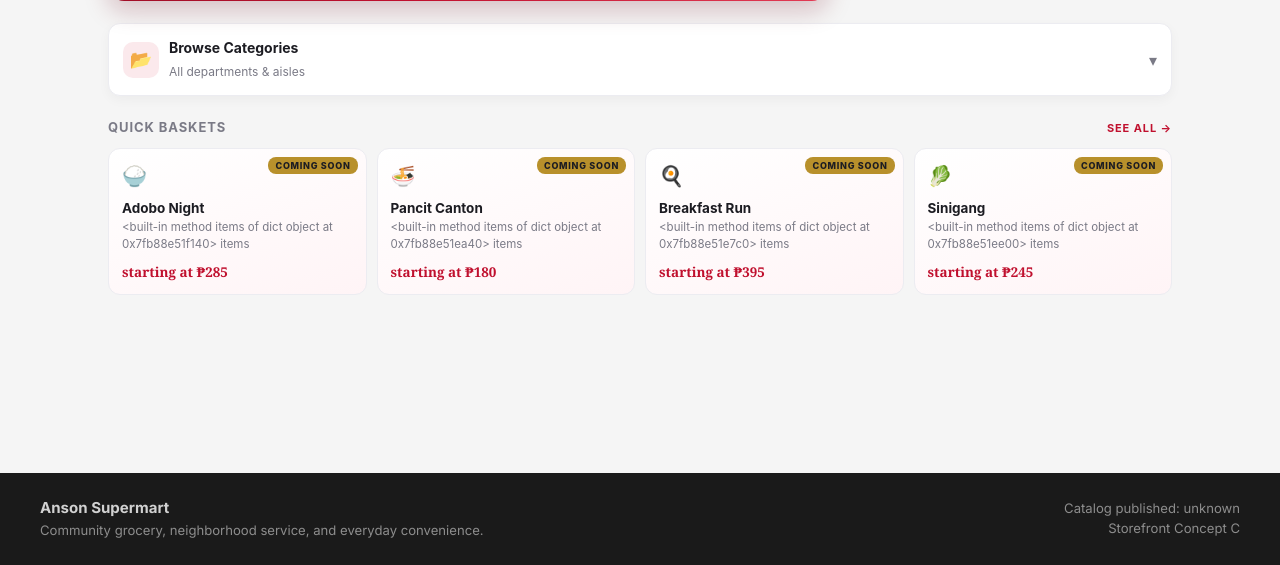
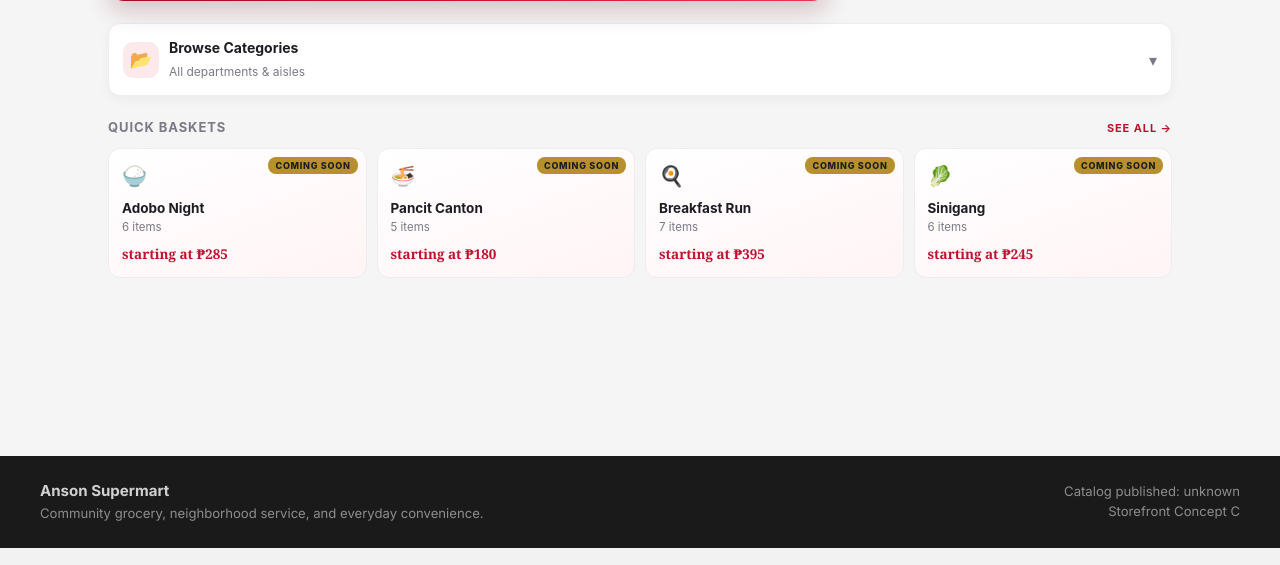
Before and after one commit to axgtan77/anson-catalog-automation, a Flask app: page / in a window 1280 px wide. Shown: the part 501-1066 px from the top of the page. Run offline with Flask 3, Linux system fonts and the light colour scheme; data comes from the database, SQL or seed files in the repository; data that the repository does not hold is empty; parts of the project's set-up code (start-up, migrations or seed data) failed here and were passed over.

Commit message:
Fix Quick Baskets item count (Jinja dict .items method collision)
basket.items resolved to the dict's built-in items() method instead of the
'items' key, rendering '<built-in method items of dict object...>'. Use
subscript access basket['items'].

Co-Authored-By: Claude Opus 4.8 <noreply@anthropic.com>
Claude-Session: https://claude.ai/code/session_0129cChdyLQs4NBWnDtTMAqS

```diff
--- a/Storefront/templates/home.html
+++ b/Storefront/templates/home.html
@@ -407,7 +407,7 @@
         <span class="shop-home-basket-soon">Coming soon</span>
         <div class="shop-home-basket-em">{{ basket.emoji }}</div>
         <div class="shop-home-basket-nm">{{ basket.name }}</div>
-        <div class="shop-home-basket-sub">{{ basket.items }} items</div>
+        <div class="shop-home-basket-sub">{{ basket['items'] }} items</div>
         <div class="shop-home-basket-px">starting at ₱{{ basket.price_from }}</div>
       </a>
       {% endfor %}
```
